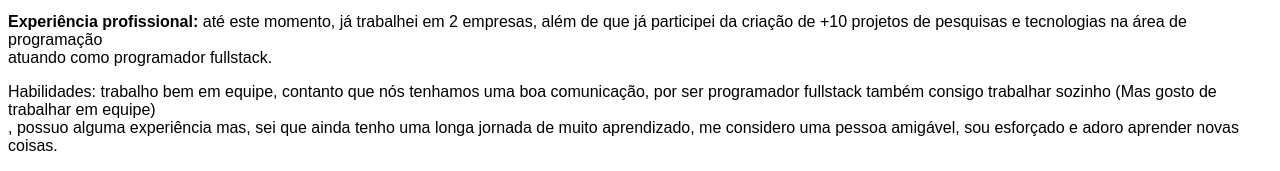
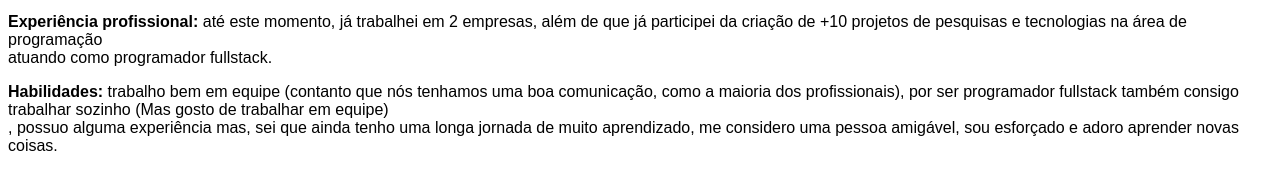
Before and after one commit to Alefe2010/Alefe2010.github.io, a plain HTML site: page index.html in a window 1280 px wide. Shown: the part 665-836 px from the top of the page. Drawn offline with Linux system fonts and the light colour scheme.

Commit message:
Refactor skills paragraph for clarity and grammar

```diff
--- a/index.html
+++ b/index.html
@@ -24,7 +24,7 @@
     <div>
         <p><b>Formação acadêmica:</b> atualmente, conclui todo o Ensino Fundamental (Ensino Fundamental completo) e me encontro concluindo o 1º ano do Ensino Médio. </p>
         <p><b>Experiência profissional:</b> até este momento, já trabalhei em 2 empresas, além de que já participei da criação de +10 projetos de pesquisas e tecnologias na área de programação<br> atuando como programador fullstack.</p>
-        <p>Habilidades: trabalho bem em equipe, contanto que nós tenhamos uma boa comunicação, por ser programador fullstack também consigo trabalhar sozinho (Mas gosto de trabalhar em equipe)<br>
+        <p><b>Habilidades:</b> trabalho bem em equipe (contanto que nós tenhamos uma boa comunicação, como a maioria dos profissionais), por ser programador fullstack também consigo trabalhar sozinho (Mas gosto de trabalhar em equipe)<br>
             , possuo alguma experiência mas, sei que ainda tenho uma longa jornada de muito aprendizado, me considero uma pessoa amigável, sou esforçado e adoro aprender novas coisas.  </p>
     </div>
 </body>
```
